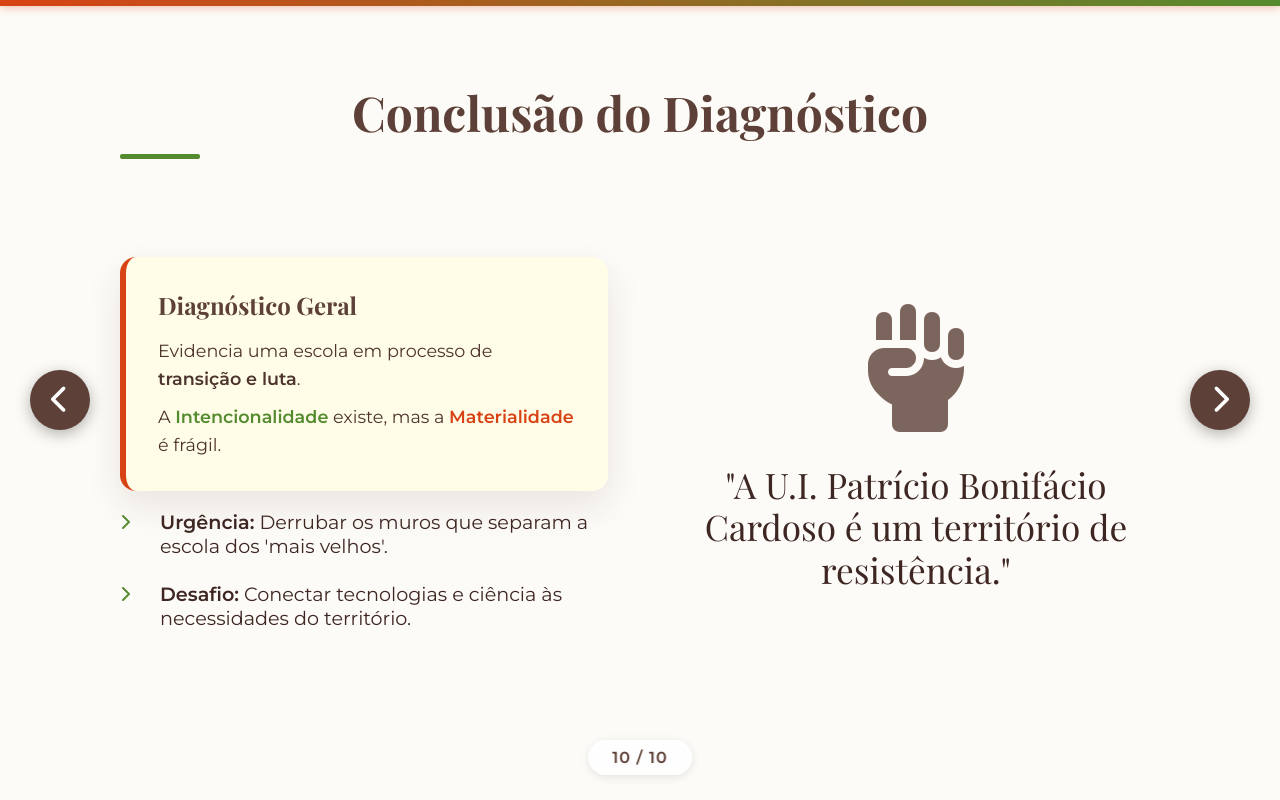
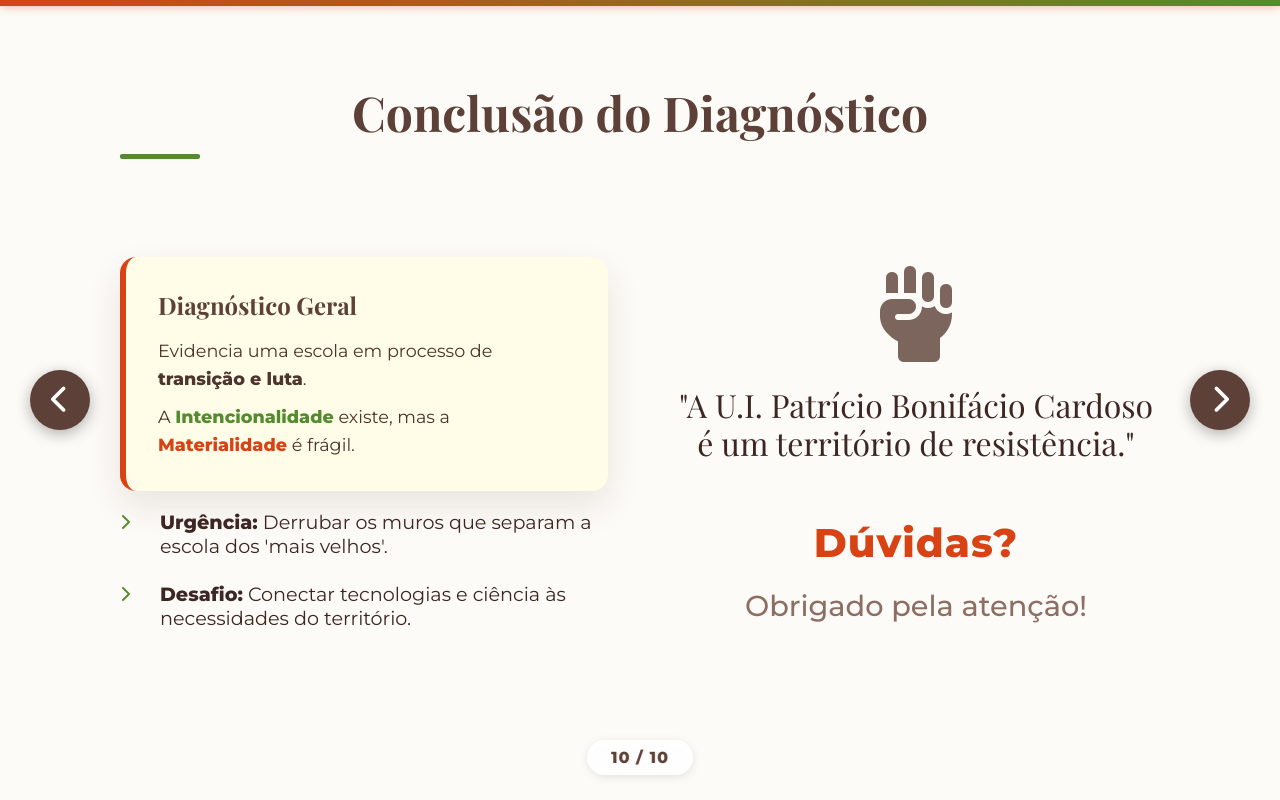
Before and after one commit to DanielGaming0/Luciana-Slide, a plain HTML site: page index.html in a window 1280 px wide. Both pictures are taken after a click on the button 60 px from the left and 400 px from the top of the page. Drawn offline with nearby package versions, Linux system fonts and the light colour scheme.

Commit message:
Atualizar o index.html

```diff
--- a/index.html
+++ b/index.html
@@ -7,7 +7,7 @@
 
   <link rel="preconnect" href="https://fonts.googleapis.com">
   <link rel="preconnect" href="https://fonts.gstatic.com" crossorigin>
-  <link href="https://fonts.googleapis.com/css2?family=Playfair+Display:wght@400;700;900&family=Montserrat:wght@300;400;500;600&display=swap" rel="stylesheet">
+  <link href="https://fonts.googleapis.com/css2?family=Playfair+Display:wght@400;700;900&family=Montserrat:wght@300;400;500;600;800&display=swap" rel="stylesheet">
 
   <link rel="stylesheet" href="https://cdnjs.cloudflare.com/ajax/libs/font-awesome/6.4.0/css/all.min.css">
 
@@ -257,7 +257,7 @@
     }
 
     .logo-img {
-      height: 70px; /* Ajuste o tamanho da logo aqui */
+      height: 70px;
       width: auto;
       object-fit: contain;
     }
@@ -278,6 +278,7 @@
       box-shadow: var(--shadow-card);
     }
 
+    /* Ajuste para as imagens do Slide 7 */
     .dual-images {
       display: flex;
       flex-direction: column;
@@ -288,7 +289,8 @@
 
     .slide-img-split {
       width: 100%;
-      height: 220px; /* Altura fixa para ficarem iguais */
+      /* ALTERADO: Aumentado para 320px para ficarem mais altas */
+      height: 320px;
       object-fit: cover;
       border-radius: 12px;
       box-shadow: var(--shadow-card);
@@ -315,7 +317,7 @@
     .slide.active .d-5 { transition-delay: 0.5s; }
 
 
-    /* --- CONTROLES DE NAVEGAÇÃO (SETAS LATERAIS) --- */
+    /* --- CONTROLES DE NAVEGAÇÃO --- */
     .nav-btn {
       position: absolute;
       top: 50%;
@@ -649,11 +651,18 @@
              <li><strong>Desafio:</strong> Conectar tecnologias e ciência às necessidades do território.</li>
           </ul>
         </div>
+
         <div class="anim d-3" style="display: flex; flex-direction: column; justify-content: center; align-items: center;">
-           <i class="fa-solid fa-hand-fist" style="font-size: 8rem; color: var(--primary); margin-bottom: 2rem; opacity: 0.8;"></i>
-           <p style="font-family: 'Playfair Display', serif; font-size: 2.2rem; color: var(--text-main); text-align: center; line-height: 1.2;">
+           <i class="fa-solid fa-hand-fist" style="font-size: 6rem; color: var(--primary); margin-bottom: 1.5rem; opacity: 0.8;"></i>
+
+           <p style="font-family: 'Playfair Display', serif; font-size: 2rem; color: var(--text-main); text-align: center; line-height: 1.2;">
              "A U.I. Patrício Bonifácio Cardoso é um território de resistência."
            </p>
+
+           <div style="margin-top: 2rem; text-align: center;">
+              <p style="font-size: 2.5rem; font-weight: 800; color: var(--accent); margin-bottom: 0.5rem; letter-spacing: 1px;">Dúvidas?</p>
+              <p style="font-size: 1.8rem; font-weight: 500; color: var(--secondary);">Obrigado pela atenção!</p>
+           </div>
         </div>
       </div>
     </section>
```
